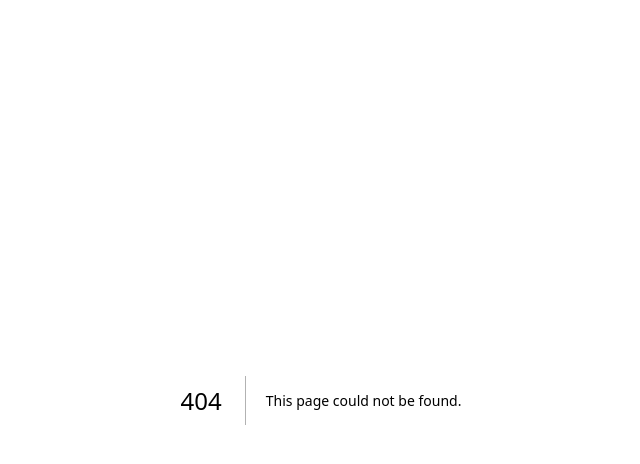
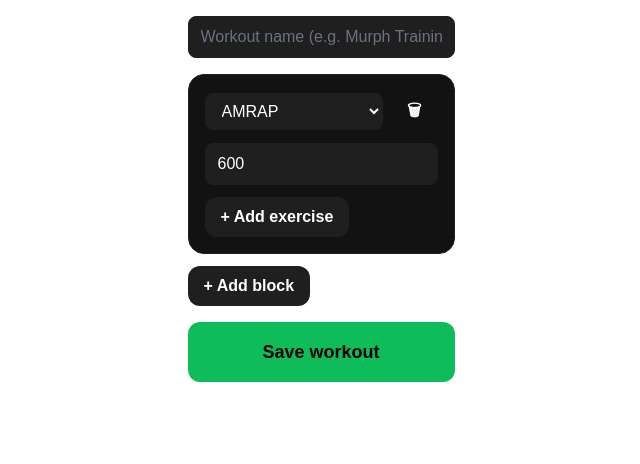
Before and after one commit to CamiloEscar/gymtimer-pro, a Next.js app: page /app/workouts/new in a window 1280 px wide. Before the commit this address had no page. Shown: the top 464 px of the page, without its empty margins (319-959 px from the left). Built offline with nearby package versions, Linux system fonts and the light colour scheme.

Commit message:
feat: add Workout Builder UI with block/exercise editing and validation

```diff
--- /dev/null
+++ b/src/app/app/workouts/[id]/page.tsx
@@ -0,0 +1,23 @@
+"use client";
+
+import { useEffect, useState } from "react";
+import { useParams } from "next/navigation";
+import type { Workout } from "@/types";
+import { LocalWorkoutRepository } from "@/lib/storage/LocalWorkoutRepository";
+import { WorkoutBuilder } from "@/components/workout/WorkoutBuilder";
+
+export default function EditWorkoutPage() {
+  const params = useParams<{ id: string }>();
+  const [workout, setWorkout] = useState<Workout | null | undefined>(undefined);
+
+  useEffect(() => {
+    const repo = new LocalWorkoutRepository();
+    const result = repo.get(params.id);
+    setWorkout(result.ok ? result.value : null);
+  }, [params.id]);
+
+  if (workout === undefined) return <p className="p-4 text-white">Loading…</p>;
+  if (workout === null) return <p className="p-4 text-white">Workout not found.</p>;
+
+  return <WorkoutBuilder initialWorkout={workout} />;
+}
--- /dev/null
+++ b/src/app/app/workouts/new/page.tsx
@@ -0,0 +1,5 @@
+import { WorkoutBuilder } from "@/components/workout/WorkoutBuilder";
+
+export default function NewWorkoutPage() {
+  return <WorkoutBuilder />;
+}
--- /dev/null
+++ b/src/components/workout/BlockEditor.tsx
@@ -0,0 +1,118 @@
+"use client";
+
+import type { BlockType, WorkoutBlock } from "@/types";
+import { Card } from "@/components/ui/Card";
+import { Select } from "@/components/ui/Select";
+import { Input } from "@/components/ui/Input";
+import { Button } from "@/components/ui/Button";
+import { ExerciseEditor } from "./ExerciseEditor";
+
+const BLOCK_TYPES: BlockType[] = [
+  "countdown",
+  "countup",
+  "amrap",
+  "emom",
+  "interval",
+  "tabata",
+  "forTime",
+  "rest",
+];
+
+interface BlockEditorProps {
+  block: WorkoutBlock;
+  onChange: (block: WorkoutBlock) => void;
+  onRemove: () => void;
+}
+
+export function BlockEditor({ block, onChange, onRemove }: BlockEditorProps) {
+  const showWorkRest = block.type === "interval" || block.type === "tabata" || block.type === "emom";
+  const showDuration = !showWorkRest;
+
+  return (
+    <Card className="space-y-3">
+      <div className="flex items-center gap-2">
+        <Select
+          aria-label="Block type"
+          value={block.type}
+          onChange={(e) => onChange({ ...block, type: e.target.value as BlockType })}
+          className="flex-1"
+        >
+          {BLOCK_TYPES.map((type) => (
+            <option key={type} value={type}>
+              {type.toUpperCase()}
+            </option>
+          ))}
+        </Select>
+        <Button variant="ghost" type="button" onClick={onRemove} aria-label="Remove block">
+          🗑
+        </Button>
+      </div>
+
+      {showDuration && (
+        <Input
+          aria-label="Duration (seconds)"
+          type="number"
+          value={block.durationSeconds}
+          onChange={(e) => onChange({ ...block, durationSeconds: Number(e.target.value) })}
+          placeholder="Duration (seconds)"
+        />
+      )}
+
+      {showWorkRest && (
+        <div className="grid grid-cols-3 gap-2">
+          <Input
+            aria-label="Work seconds"
+            type="number"
+            value={block.workSeconds ?? ""}
+            onChange={(e) => onChange({ ...block, workSeconds: Number(e.target.value) })}
+            placeholder="Work (s)"
+          />
+          <Input
+            aria-label="Rest seconds"
+            type="number"
+            value={block.restSeconds ?? ""}
+            onChange={(e) => onChange({ ...block, restSeconds: Number(e.target.value) })}
+            placeholder="Rest (s)"
+          />
+          <Input
+            aria-label="Rounds"
+            type="number"
+            value={block.rounds ?? ""}
+            onChange={(e) => onChange({ ...block, rounds: Number(e.target.value) })}
+            placeholder="Rounds"
+          />
+        </div>
+      )}
+
+      <div className="space-y-2">
+        {block.exercises.map((exercise) => (
+          <ExerciseEditor
+            key={exercise.id}
+            exercise={exercise}
+            onChange={(updated) =>
+              onChange({
+                ...block,
+                exercises: block.exercises.map((ex) => (ex.id === exercise.id ? updated : ex)),
+              })
+            }
+            onRemove={() =>
+              onChange({ ...block, exercises: block.exercises.filter((ex) => ex.id !== exercise.id) })
+            }
+          />
+        ))}
+        <Button
+          type="button"
+          variant="secondary"
+          onClick={() =>
+            onChange({
+              ...block,
+              exercises: [...block.exercises, { id: crypto.randomUUID(), name: "" }],
+            })
+          }
+        >
+          + Add exercise
+        </Button>
+      </div>
+    </Card>
+  );
+}
--- /dev/null
+++ b/src/components/workout/ExerciseEditor.tsx
@@ -0,0 +1,38 @@
+"use client";
+
+import type { Exercise } from "@/types";
+import { Input } from "@/components/ui/Input";
+import { Button } from "@/components/ui/Button";
+
+interface ExerciseEditorProps {
+  exercise: Exercise;
+  onChange: (exercise: Exercise) => void;
+  onRemove: () => void;
+}
+
+export function ExerciseEditor({ exercise, onChange, onRemove }: ExerciseEditorProps) {
+  return (
+    <div className="flex items-center gap-2">
+      <Input
+        aria-label="Exercise name"
+        value={exercise.name}
+        onChange={(e) => onChange({ ...exercise, name: e.target.value })}
+        placeholder="Push Ups"
+        className="flex-1"
+      />
+      <Input
+        aria-label="Reps"
+        type="number"
+        value={exercise.reps ?? ""}
+        onChange={(e) =>
+          onChange({ ...exercise, reps: e.target.value ? Number(e.target.value) : undefined })
+        }
+        placeholder="Reps"
+        className="w-20"
+      />
+      <Button variant="ghost" size="md" type="button" onClick={onRemove} aria-label="Remove exercise">
+        ✕
+      </Button>
+    </div>
+  );
+}
--- /dev/null
+++ b/src/components/workout/WorkoutBuilder.tsx
@@ -0,0 +1,94 @@
+"use client";
+
+import { useState } from "react";
+import { useRouter } from "next/navigation";
+import type { Workout, WorkoutBlock } from "@/types";
+import { LocalWorkoutRepository } from "@/lib/storage/LocalWorkoutRepository";
+import { validateWorkout } from "@/lib/workout/validateWorkout";
+import { Input } from "@/components/ui/Input";
+import { Button } from "@/components/ui/Button";
+import { BlockEditor } from "./BlockEditor";
+
+function emptyBlock(): WorkoutBlock {
+  return { id: crypto.randomUUID(), type: "amrap", durationSeconds: 600, exercises: [] };
+}
+
+interface WorkoutBuilderProps {
+  initialWorkout?: Workout;
+}
+
+export function WorkoutBuilder({ initialWorkout }: WorkoutBuilderProps) {
+  const router = useRouter();
+  const [workout, setWorkout] = useState<Workout>(
+    initialWorkout ?? {
+      id: crypto.randomUUID(),
+      name: "",
+      createdAt: new Date().toISOString(),
+      favorite: false,
+      blocks: [emptyBlock()],
+    }
+  );
+  const [errors, setErrors] = useState<string[]>([]);
+
+  function handleSave() {
+    const validationErrors = validateWorkout(workout);
+    setErrors(validationErrors);
+    if (validationErrors.length > 0) return;
+
+    const repo = new LocalWorkoutRepository();
+    const result = repo.save(workout);
+    if (!result.ok) {
+      setErrors([result.error.message]);
+      return;
+    }
+    router.push("/app/workouts");
+  }
+
+  return (
+    <div className="max-w-2xl mx-auto p-4 space-y-4">
+      <Input
+        aria-label="Workout name"
+        value={workout.name}
+        onChange={(e) => setWorkout({ ...workout, name: e.target.value })}
+        placeholder="Workout name (e.g. Murph Training)"
+      />
+
+      {errors.length > 0 && (
+        <ul className="text-danger-500 text-sm space-y-1">
+          {errors.map((error) => (
+            <li key={error}>{error}</li>
+          ))}
+        </ul>
+      )}
+
+      <div className="space-y-3">
+        {workout.blocks.map((block) => (
+          <BlockEditor
+            key={block.id}
+            block={block}
+            onChange={(updated) =>
+              setWorkout({
+                ...workout,
+                blocks: workout.blocks.map((b) => (b.id === block.id ? updated : b)),
+              })
+            }
+            onRemove={() =>
+              setWorkout({ ...workout, blocks: workout.blocks.filter((b) => b.id !== block.id) })
+            }
+          />
+        ))}
+        <Button
+          type="button"
+          variant="secondary"
+          onClick={() => setWorkout({ ...workout, blocks: [...workout.blocks, emptyBlock()] })}
+        >
+          + Add block
+        </Button>
+      </div>
+
+      <Button type="button" size="lg" onClick={handleSave} className="w-full">
+        Save workout
+      </Button>
+    </div>
+  );
+}
--- /dev/null
+++ b/src/lib/workout/validateWorkout.ts
@@ -0,0 +1,25 @@
+import type { Workout } from "@/types";
+
+export function validateWorkout(workout: Workout): string[] {
+  const errors: string[] = [];
+
+  if (!workout.name.trim()) {
+    errors.push("Name is required");
+  }
+
+  if (workout.blocks.length === 0) {
+    errors.push("Add at least one block");
+  }
+
+  for (const block of workout.blocks) {
+    if (block.exercises.length === 0) {
+      errors.push("Each block needs at least one exercise");
+    }
+    const needsRounds = block.type === "interval" || block.type === "tabata" || block.type === "emom";
+    if (needsRounds && (block.rounds ?? 0) <= 0) {
+      errors.push("Rounds must be greater than 0");
+    }
+  }
+
+  return errors;
+}
```
Also changed, not shown: 1 other file (tests, documents, lock files or other folders).
